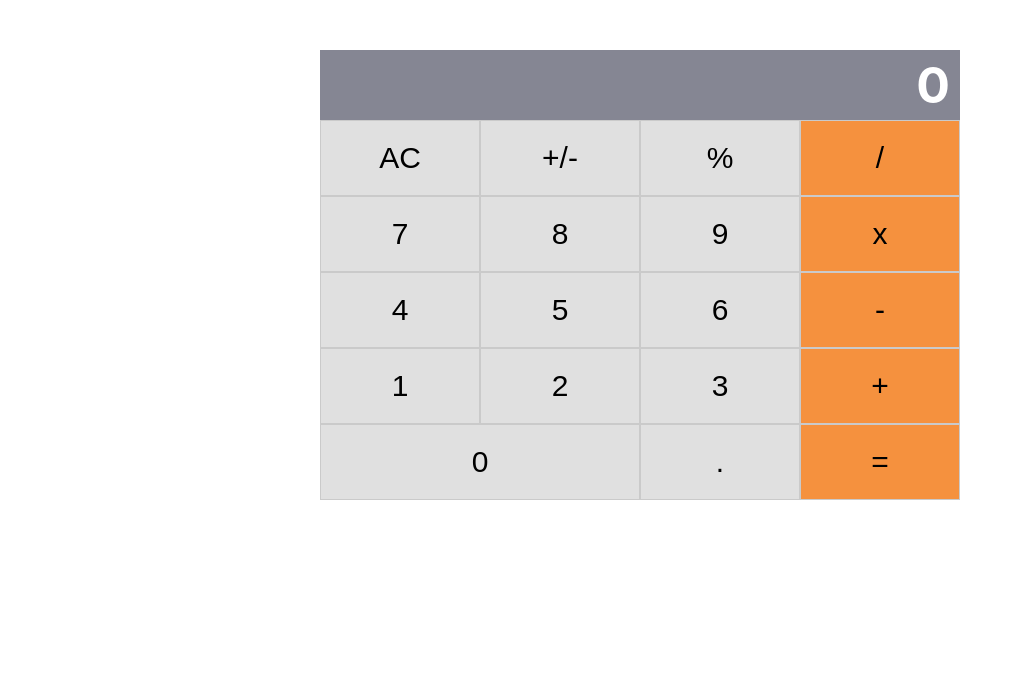
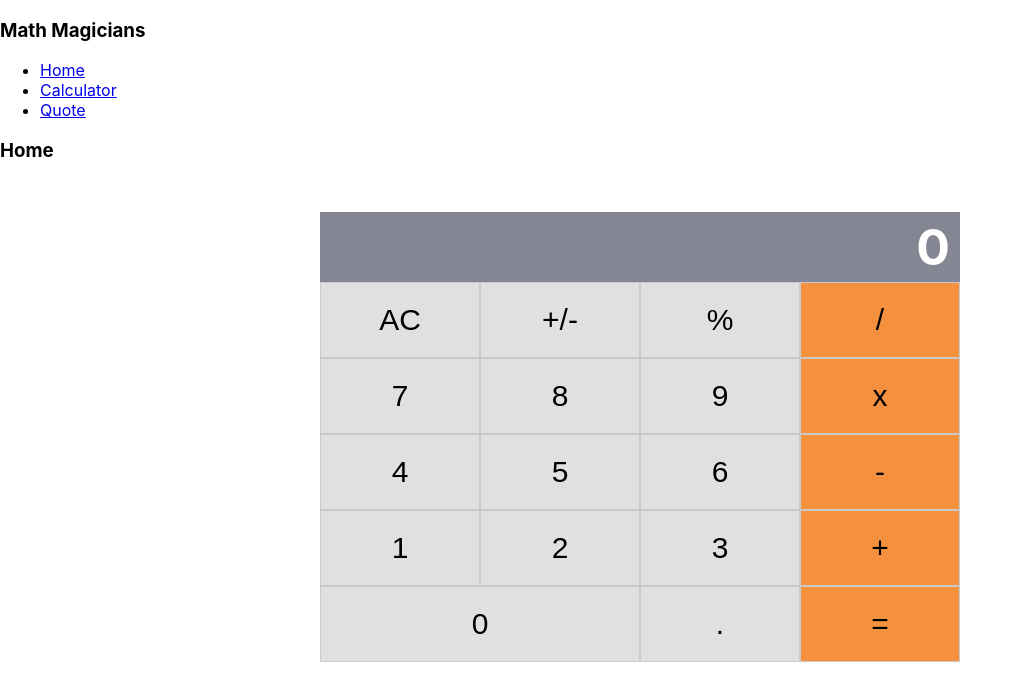
Before and after one commit to emmyobonyo/Math-Magicians-React, a React (Create React App) app: page / in a window 1280 px wide. Shown: the top 700 px of the page, without its empty margins (0-1022 px from the left). Built offline with nearby package versions, Linux system fonts and the light colour scheme.

Commit message:
Add Navigation elements

```diff
--- a/src/App.js
+++ b/src/App.js
@@ -2,6 +2,7 @@ import React, { useState } from 'react';
 import Calculator from './components/calculator';
 import './App.css';
 import calculate from './logic/calculate';
+import Navigation from './components/Navigation';
 
 function App() {
   const [state, setState] = useState({
@@ -18,6 +19,7 @@ function App() {
 
   return (
     <div>
+      <Navigation />
       <Calculator
         total={total !== null ? total : ''}
         next={next !== null ? next : ''}
--- /dev/null
+++ b/src/components/Home.js
@@ -0,0 +1,11 @@
+import React from 'react';
+
+function Home() {
+  return (
+    <div>
+      <h3>Home</h3>
+    </div>
+  );
+}
+
+export default Home;
--- /dev/null
+++ b/src/components/Navigation.js
@@ -0,0 +1,46 @@
+import React from 'react';
+import {
+  BrowserRouter as Router,
+  Switch,
+  Route,
+  Link,
+} from 'react-router-dom';
+import Calculator from './calculator';
+import Quote from './Quote';
+import Home from './Home';
+
+function Navigation() {
+  return (
+    <Router>
+      <div>
+        <nav>
+          <h3>Math Magicians</h3>
+          <ul>
+            <li>
+              <Link to="/">Home</Link>
+            </li>
+            <li>
+              <Link to="/calculator">Calculator</Link>
+            </li>
+            <li>
+              <Link to="/quote">Quote</Link>
+            </li>
+          </ul>
+          <Switch>
+            <Route path="/calculator">
+              <Calculator />
+            </Route>
+            <Route path="/quote">
+              <Quote />
+            </Route>
+            <Route path="/">
+              <Home />
+            </Route>
+          </Switch>
+        </nav>
+      </div>
+    </Router>
+  );
+}
+
+export default Navigation;
--- /dev/null
+++ b/src/components/Quote.js
@@ -0,0 +1,11 @@
+import React from 'react';
+
+function Quote() {
+  return (
+    <div>
+      <h3>Quote</h3>
+    </div>
+  );
+}
+
+export default Quote;
```
